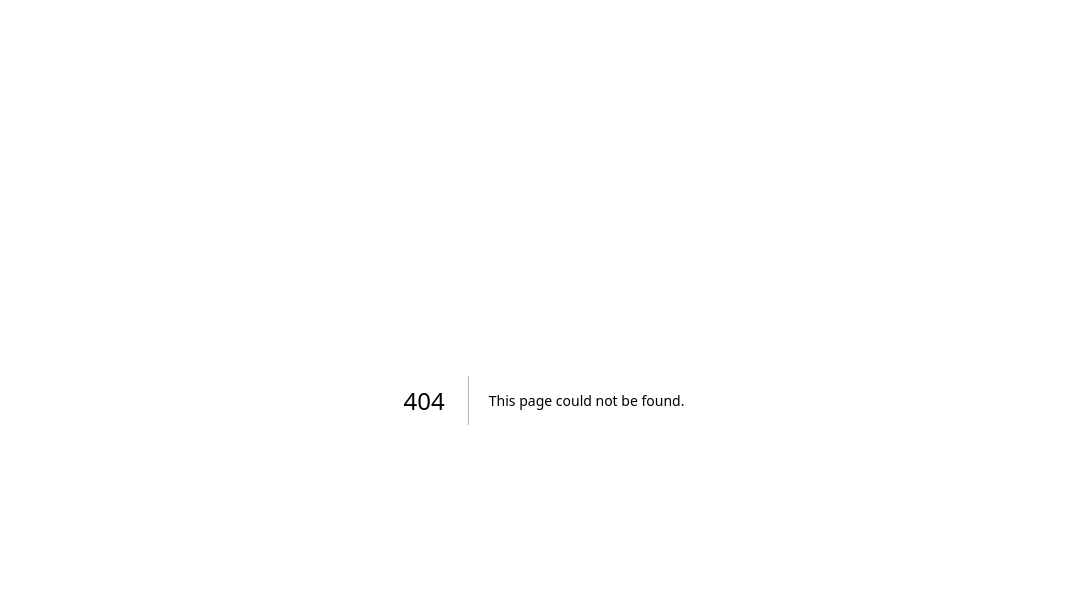
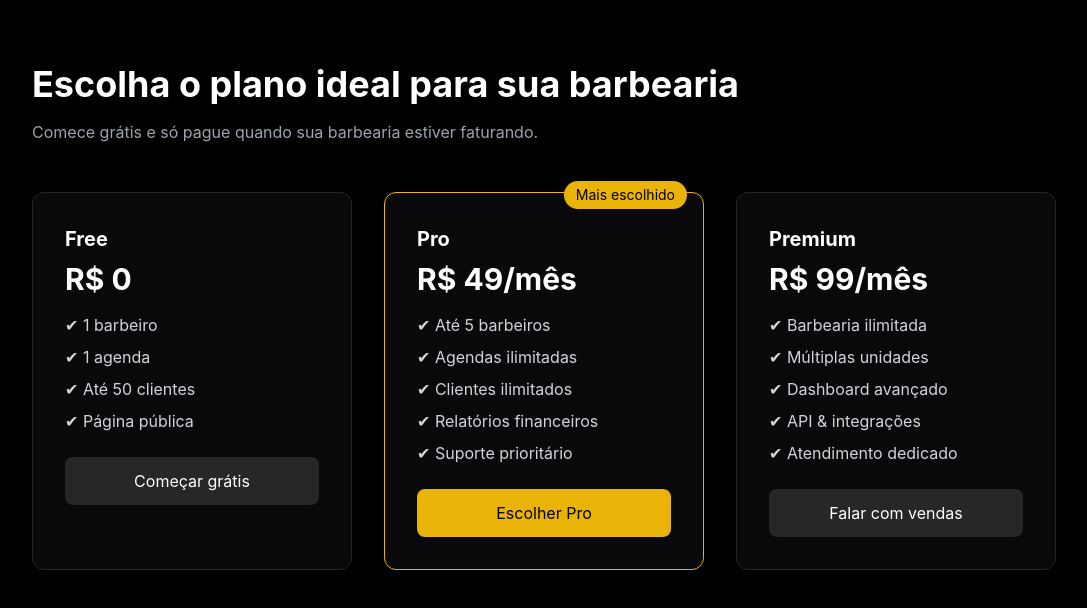
Before and after one commit to prismaia/prismaia-s-Org, a Next.js app: page /dashboard/plan in a window 1280 px wide. Before the commit this address had no page. Shown: the top 608 px of the page, without its empty margins (96-1183 px from the left). Built offline with nearby package versions, Linux system fonts and the light colour scheme.

Commit message:
Create page.tsx

```diff
--- /dev/null
+++ b/app/dashboard/plan/page.tsx
@@ -0,0 +1,68 @@
+export default function PlanPage() {
+  return (
+    <div className="min-h-screen bg-black text-white px-6 py-16">
+      <div className="max-w-5xl mx-auto">
+        <h1 className="text-4xl font-bold mb-4">
+          Escolha o plano ideal para sua barbearia
+        </h1>
+        <p className="text-gray-400 mb-12">
+          Comece grátis e só pague quando sua barbearia estiver faturando.
+        </p>
+
+        <div className="grid grid-cols-1 md:grid-cols-3 gap-8">
+
+          {/* FREE */}
+          <div className="border border-zinc-800 rounded-xl p-8 bg-zinc-950">
+            <h2 className="text-xl font-bold mb-2">Free</h2>
+            <p className="text-3xl font-bold mb-4">R$ 0</p>
+            <ul className="space-y-2 text-gray-300 mb-6">
+              <li>✔ 1 barbeiro</li>
+              <li>✔ 1 agenda</li>
+              <li>✔ Até 50 clientes</li>
+              <li>✔ Página pública</li>
+            </ul>
+            <button className="w-full py-3 rounded-lg bg-zinc-800 hover:bg-zinc-700 transition">
+              Começar grátis
+            </button>
+          </div>
+
+          {/* PRO */}
+          <div className="border border-yellow-500 rounded-xl p-8 bg-zinc-950 relative">
+            <div className="absolute -top-3 right-4 bg-yellow-500 text-black text-sm px-3 py-1 rounded-full">
+              Mais escolhido
+            </div>
+            <h2 className="text-xl font-bold mb-2">Pro</h2>
+            <p className="text-3xl font-bold mb-4">R$ 49/mês</p>
+            <ul className="space-y-2 text-gray-300 mb-6">
+              <li>✔ Até 5 barbeiros</li>
+              <li>✔ Agendas ilimitadas</li>
+              <li>✔ Clientes ilimitados</li>
+              <li>✔ Relatórios financeiros</li>
+              <li>✔ Suporte prioritário</li>
+            </ul>
+            <button className="w-full py-3 rounded-lg bg-yellow-500 text-black hover:bg-yellow-400 transition">
+              Escolher Pro
+            </button>
+          </div>
+
+          {/* PREMIUM */}
+          <div className="border border-zinc-800 rounded-xl p-8 bg-zinc-950">
+            <h2 className="text-xl font-bold mb-2">Premium</h2>
+            <p className="text-3xl font-bold mb-4">R$ 99/mês</p>
+            <ul className="space-y-2 text-gray-300 mb-6">
+              <li>✔ Barbearia ilimitada</li>
+              <li>✔ Múltiplas unidades</li>
+              <li>✔ Dashboard avançado</li>
+              <li>✔ API & integrações</li>
+              <li>✔ Atendimento dedicado</li>
+            </ul>
+            <button className="w-full py-3 rounded-lg bg-zinc-800 hover:bg-zinc-700 transition">
+              Falar com vendas
+            </button>
+          </div>
+
+        </div>
+      </div>
+    </div>
+  );
+}
```
